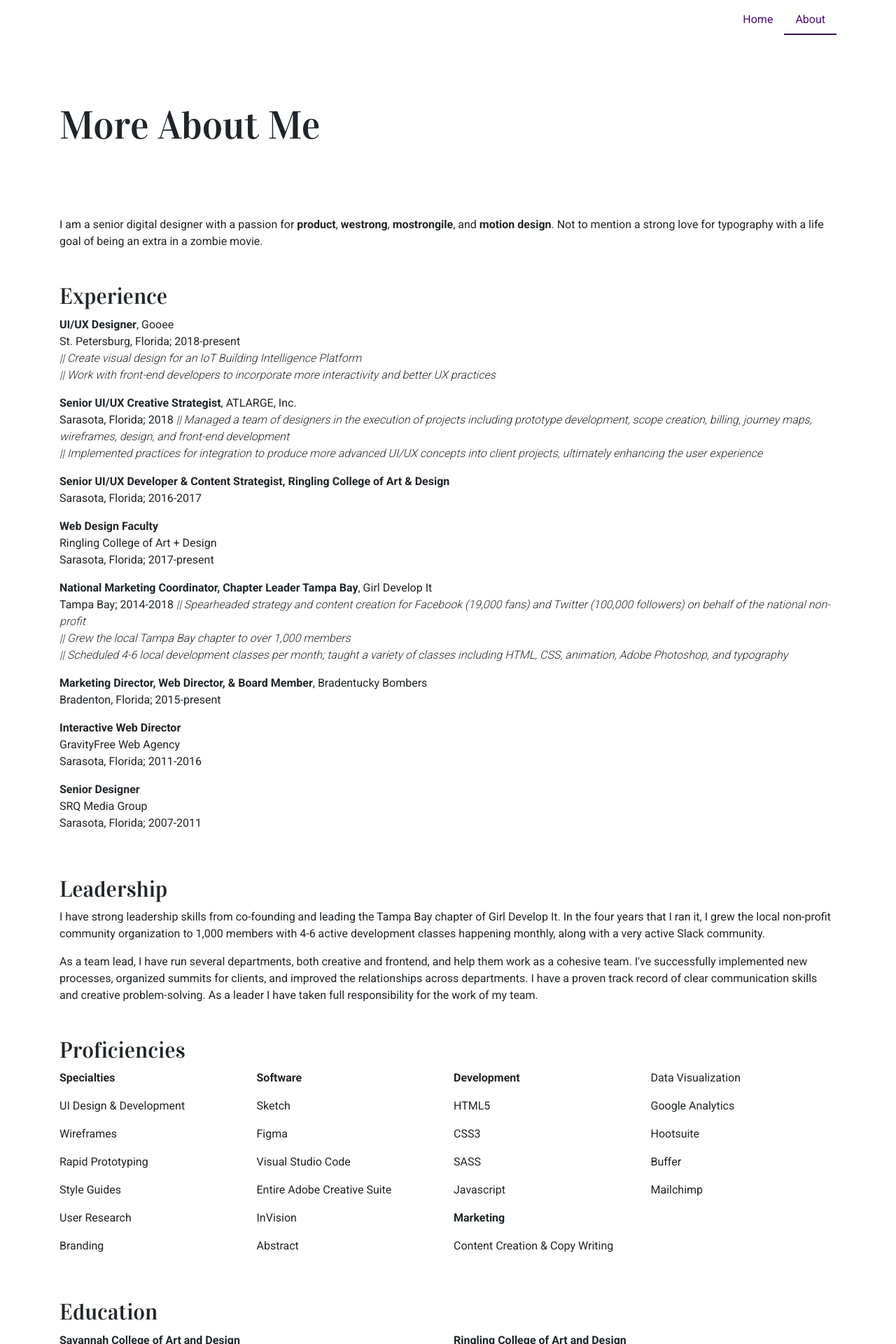
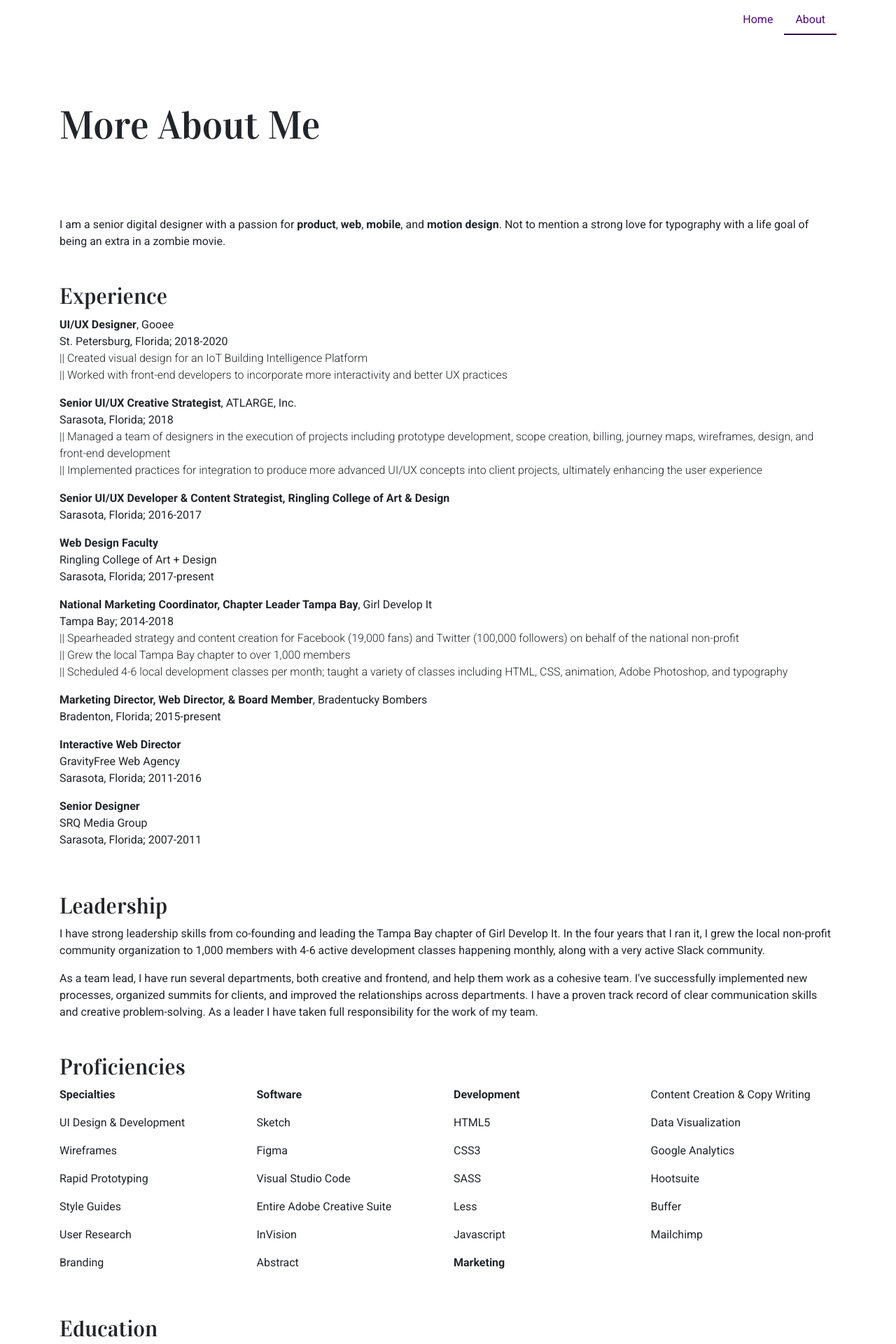
Before and after one commit to acannist/acannist.github.io, a Jekyll site: the page built from about.html, in a window 1280 px wide. Shown: the top 1920 px of the page at 70% size. Built offline with Jekyll 4.4.1, drawn with Linux system fonts in a browser that asks for light colours.

Commit message:
More updates

```diff
--- a/_sass/components/_buttons.scss
+++ b/_sass/components/_buttons.scss
@@ -1,6 +1,7 @@
 .btn-primary {
   background-color: #4e0a7d;
-  font-family: 'Vidaloka', serif;
+  font-family: 'Roboto', sans-serif;
+  font-weight: 700;
   border: none;
   border-radius: 0;
   padding: .75rem 2.5rem;
--- a/_sass/components/_layout.scss
+++ b/_sass/components/_layout.scss
@@ -31,6 +31,7 @@ a {
   }
   em {
     font-weight: 300;
+    font-style: normal;
   }
 }
 
--- a/about.html
+++ b/about.html
@@ -11,15 +11,15 @@ permalink: /about/
 </div>
 
 <div class="container about">
-  <p>I am a senior digital designer with a passion for <strong>product</strong>, <strong>westrong</strong>, <strong>mostrongile</strong>, and <strong>motion design</strong>. Not to mention a strong love for typography with a life goal of being an extra in a zombie movie.</p>
+  <p>I am a senior digital designer with a passion for <strong>product</strong>, <strong>web</strong>, <strong>mobile</strong>, and <strong>motion design</strong>. Not to mention a strong love for typography with a life goal of being an extra in a zombie movie.</p>
   <h2>Experience</h2>
   <ul class="exp">
     <li><strong>UI/UX Designer</strong>, Gooee<br>
-    St. Petersburg, Florida; 2018-present<br>
-    <em>||  Create visual design for an IoT Building Intelligence Platform<br>
-    ||  Work with front-end developers to incorporate more interactivity and better UX practices</em></li>
+    St. Petersburg, Florida; 2018-2020<br>
+    <em>||  Created visual design for an IoT Building Intelligence Platform<br>
+    ||  Worked with front-end developers to incorporate more interactivity and better UX practices</em></li>
     <li><strong>Senior UI/UX Creative Strategist</strong>, ATLARGE, Inc.<br>
-    Sarasota, Florida; 2018
+    Sarasota, Florida; 2018<br>
     <em>||  Managed a team of designers in the execution of projects including prototype development, scope creation, billing, journey maps, wireframes, design, and front-end development<br>
     ||  Implemented practices for integration to produce more advanced UI/UX concepts into client projects, ultimately enhancing the user experience</em></li>
     <li><strong>Senior UI/UX Developer & Content Strategist, Ringling College of Art & Design</strong><br>
@@ -28,7 +28,7 @@ permalink: /about/
       Ringling College of Art + Design<br>
       Sarasota, Florida; 2017-present</li>
     <li><strong>National Marketing Coordinator, Chapter Leader Tampa Bay</strong>, Girl Develop It<br>
-    Tampa Bay; 2014-2018
+    Tampa Bay; 2014-2018<br>
     <em>||  Spearheaded strategy and content creation for Facebook (19,000 fans) and Twitter (100,000 followers) on behalf of the national non-profit<br>
     ||  Grew the local Tampa Bay chapter to over 1,000 members<br>
     ||  Scheduled 4-6 local development classes per month; taught a variety of classes including HTML, CSS, animation, Adobe Photoshop, and typography</em></li>
@@ -66,6 +66,7 @@ permalink: /about/
     <li>HTML5</li>
     <li>CSS3</li>
     <li>SASS</li>
+    <li>Less</li>
     <li>Javascript</li>
     <li><b>Marketing</b></li>
     <li>Content Creation & Copy Writing</li>
@@ -88,8 +89,8 @@ permalink: /about/
   <h2>Press & Accolades</h2>
   <ul>
     <li><strong>Thunder Nerds Podcast</strong>, March 2020<br>
-    <i class="fa fa-youtube"></i><a href="https://www.youtube.com/watch?v=1NwdRn9Pkig" target=_blank">Roller Derby, Remote Work, and Product Design with Andrea Cannistra</a><br>
-    <i class="fa fa-podcast"></i><a href="https://podcasts.apple.com/us/podcast/256-roller-derby-remote-work-product-design-andrea/id1061809408?i=1000468432934" target=_blank">Roller Derby, Remote Work, and Product Design with Andrea Cannistra</a></li>
+    <i class="fa fa-youtube"></i> <a href="https://www.youtube.com/watch?v=1NwdRn9Pkig" target=_blank">Roller Derby, Remote Work, and Product Design with Andrea Cannistra</a><br>
+    <i class="fa fa-podcast"> </i><a href="https://podcasts.apple.com/us/podcast/256-roller-derby-remote-work-product-design-andrea/id1061809408?i=1000468432934" target=_blank">Roller Derby, Remote Work, and Product Design with Andrea Cannistra</a></li>
     <li><strong>Emerging Tech Leaders of Tampa Bay</strong>, March 2019<br>
     <a href="https://etltampabay.com/andrea-cannistra-gooee/" target="_blank">40 Under 40 Tech Leaders 2019 Class</a></li>
     <li><strong>15th Annual Tampa Bay Tech Awards</strong><br>
--- a/index.html
+++ b/index.html
@@ -6,7 +6,7 @@ title: Home
 <div class="introduction">
   <div class="container">
     <h1 class="display-4">Andrea Cannistra</h1>
-    <p class="lead">I am a senior digital designer with a passion for <strong>product</strong>, <strong>westrong</strong>, <strong>mostrongile</strong>, and <strong>motion design</strong>. Not to mention a strong love for typography with a life goal of being an extra in a zombie movie.</p>
+    <p class="lead">I am a senior digital designer with a passion for <strong>product</strong>, <strong>web</strong>, <strong>mobile</strong>, and <strong>motion design</strong>. Not to mention a strong love for typography with a life goal of being an extra in a zombie movie.</p>
   </div>
 </div>
 
```
